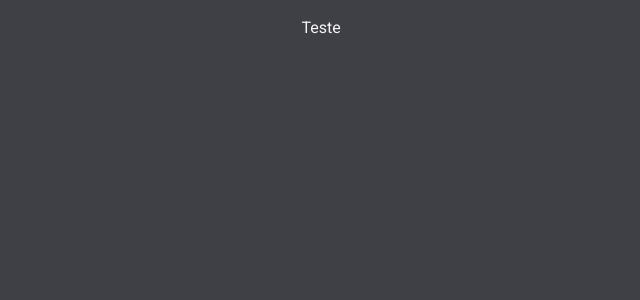
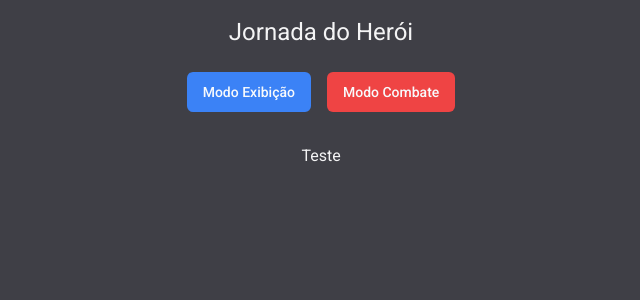
Before and after one commit to raphaelslima/Azapfy_Raphael_Lima, a Next.js app: page / in a window 1280 px wide. Shown: the top 300 px of the page, without its empty margins (319-959 px from the left). Built offline with nearby package versions, Linux system fonts and the light colour scheme.

Commit message:
feat: add interface header and btn component

```diff
--- a/package.json
+++ b/package.json
@@ -9,6 +9,7 @@
     "lint": "next lint"
   },
   "dependencies": {
+    "@radix-ui/react-slot": "^1.0.2",
     "class-variance-authority": "^0.7.0",
     "clsx": "^2.0.0",
     "lucide-react": "^0.290.0",
--- a/src/app/layout.tsx
+++ b/src/app/layout.tsx
@@ -2,6 +2,8 @@
 import { Roboto } from 'next/font/google';
 
 import './globals.css';
+import Header from '@/components/Header';
+
 import { cn } from '@/lib/utils';
 
 const roboto = Roboto({
@@ -22,6 +24,7 @@
   return (
     <html lang="en">
       <body className={cn(roboto.className, 'bg-zinc-700 text-zinc-100')}>
+        <Header />
         {children}
       </body>
     </html>
--- /dev/null
+++ b/src/components/Header/index.tsx
@@ -0,0 +1,15 @@
+import { Button } from '../ui/button';
+
+const Header = () => {
+  return (
+    <header className="container max-w-screen-lg  flex flex-col justify-center items-center p-4">
+      <h1 className="text-center text-2xl">Jornada do Herói</h1>
+      <div className="flex flex-row justify-center items-center gap-4 mt-6">
+        <Button className="bg-blue-500">Modo Exibição</Button>
+        <Button variant="destructive">Modo Combate</Button>
+      </div>
+    </header>
+  );
+};
+
+export default Header;
--- /dev/null
+++ b/src/components/ui/button.tsx
@@ -0,0 +1,56 @@
+import * as React from "react"
+import { Slot } from "@radix-ui/react-slot"
+import { cva, type VariantProps } from "class-variance-authority"
+
+import { cn } from "@/lib/utils"
+
+const buttonVariants = cva(
+  "inline-flex items-center justify-center whitespace-nowrap rounded-md text-sm font-medium ring-offset-background transition-colors focus-visible:outline-none focus-visible:ring-2 focus-visible:ring-ring focus-visible:ring-offset-2 disabled:pointer-events-none disabled:opacity-50",
+  {
+    variants: {
+      variant: {
+        default: "bg-primary text-primary-foreground hover:bg-primary/90",
+        destructive:
+          "bg-destructive text-destructive-foreground hover:bg-destructive/90",
+        outline:
+          "border border-input bg-background hover:bg-accent hover:text-accent-foreground",
+        secondary:
+          "bg-secondary text-secondary-foreground hover:bg-secondary/80",
+        ghost: "hover:bg-accent hover:text-accent-foreground",
+        link: "text-primary underline-offset-4 hover:underline",
+      },
+      size: {
+        default: "h-10 px-4 py-2",
+        sm: "h-9 rounded-md px-3",
+        lg: "h-11 rounded-md px-8",
+        icon: "h-10 w-10",
+      },
+    },
+    defaultVariants: {
+      variant: "default",
+      size: "default",
+    },
+  }
+)
+
+export interface ButtonProps
+  extends React.ButtonHTMLAttributes<HTMLButtonElement>,
+    VariantProps<typeof buttonVariants> {
+  asChild?: boolean
+}
+
+const Button = React.forwardRef<HTMLButtonElement, ButtonProps>(
+  ({ className, variant, size, asChild = false, ...props }, ref) => {
+    const Comp = asChild ? Slot : "button"
+    return (
+      <Comp
+        className={cn(buttonVariants({ variant, size, className }))}
+        ref={ref}
+        {...props}
+      />
+    )
+  }
+)
+Button.displayName = "Button"
+
+export { Button, buttonVariants }
```
Also changed, not shown: .eslintrc.json, 1 other file (tests, documents, lock files or other folders).
